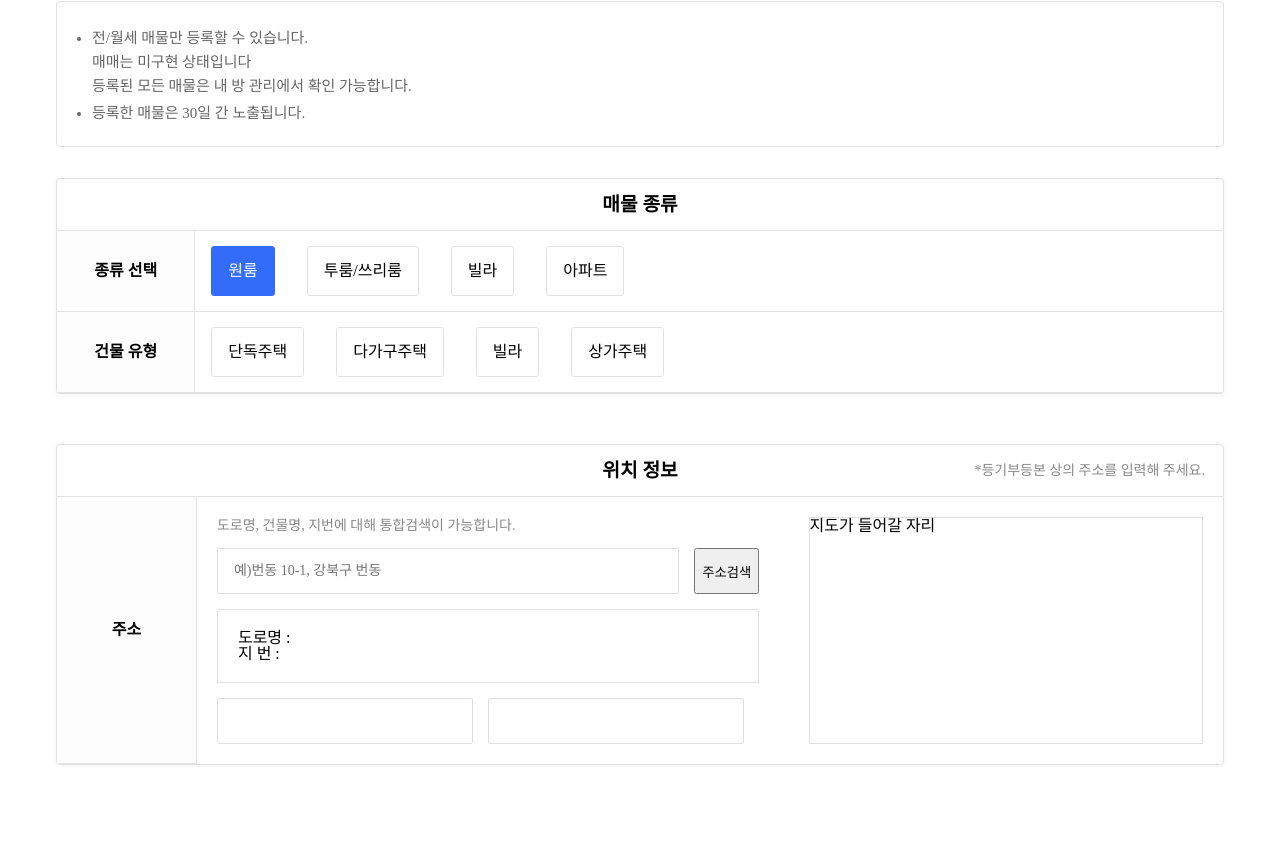
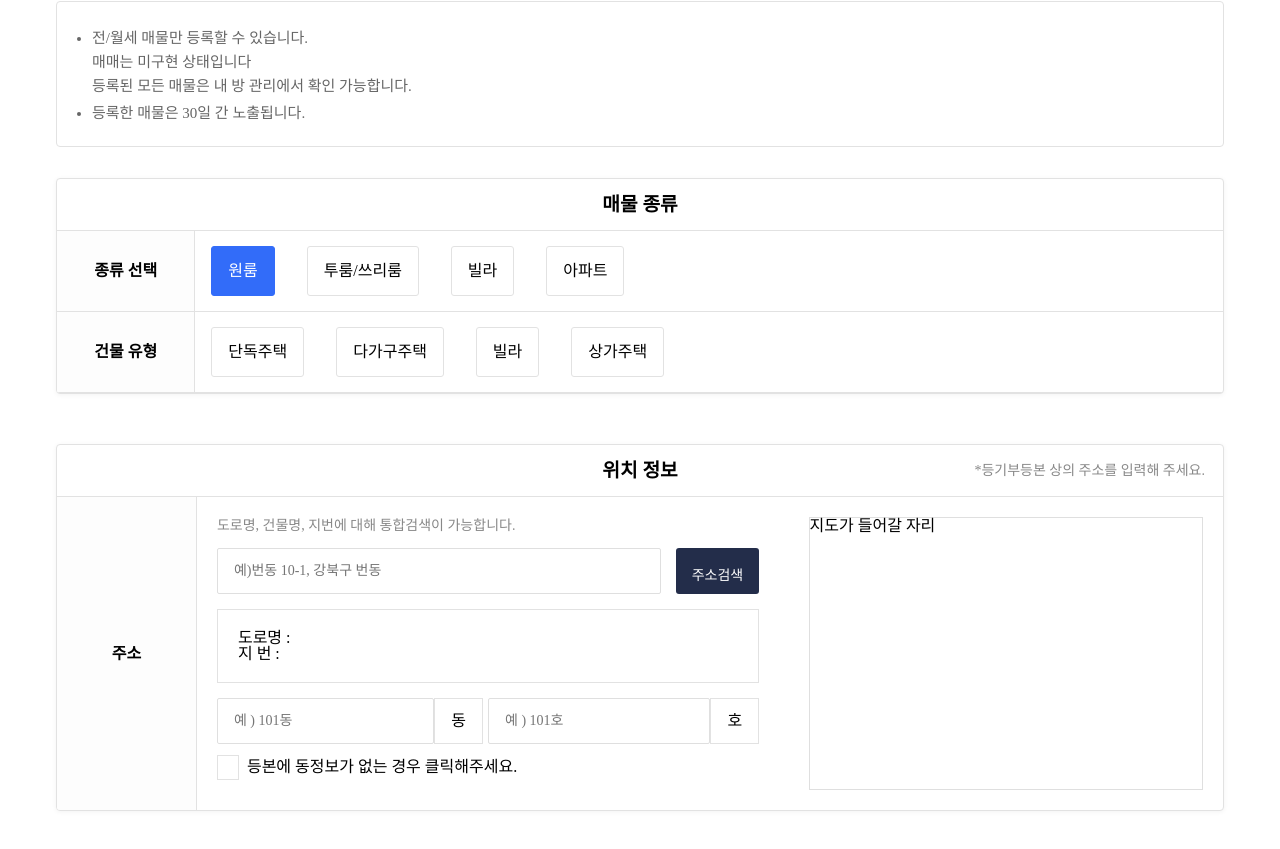
Before and after one commit to 0teklee/Poomuh-front, a React (Create React App) app: page /manage/form in a window 1280 px wide. Shown: the part 293-1142 px from the top of the page. Before the commit the page ends 1108 px from the top, so only its background shows below. Built offline with nearby package versions, Linux system fonts and the light colour scheme; a web font is replaced by a local one.

Commit message:
[ADD] 위치정보 컴포넌트 레이아웃 추가

```diff
--- a/package.json
+++ b/package.json
@@ -9,6 +9,7 @@
     "react": "^18.0.0",
     "react-daum-postcode": "^3.0.1",
     "react-dom": "^18.0.0",
+    "react-icons": "^4.3.1",
     "react-router-dom": "^6.3.0",
     "react-scripts": "5.0.1",
     "styled-components": "^5.3.5",
--- a/src/pages/manage-form/ManageFormAddress.js
+++ b/src/pages/manage-form/ManageFormAddress.js
@@ -1,8 +1,13 @@
-import React from 'react';
+import React, { useState } from 'react';
+import { BsCheck } from 'react-icons/bs';
 import styled from 'styled-components';
 import DaumPostcode from 'react-daum-postcode';
 
 function ManageFormAddress() {
+  const [check, setCheck] = useState(false);
+  const handleCheck = e => {
+    setCheck(prev => !prev);
+  };
   return (
     <Wrapper>
       <Title>
@@ -19,10 +24,7 @@ function ManageFormAddress() {
               도로명, 건물명, 지번에 대해 통합검색이 가능합니다.
             </SearchNotice>
             <SearchAddressBox>
-              <TextInput
-                placeholder="예)번동 10-1, 강북구 번동"
-                marginRight="15px"
-              />
+              <TextInput placeholder="예)번동 10-1, 강북구 번동" />
               <ButtonInput value="주소검색" />
             </SearchAddressBox>
             <BorderBox>
@@ -30,9 +32,26 @@ function ManageFormAddress() {
               <div>지 번 : </div>
             </BorderBox>
             <FlexDiv>
-              <TextInput />
-              <TextInput />
+              <FlexDiv check={check}>
+                <TextInput placeholder="예 ) 101동" check={check} />
+                <DetailAdressBox marginRight="5px">동</DetailAdressBox>
+              </FlexDiv>
+              <FlexDiv width={check}>
+                <TextInput placeholder="예 ) 101호" />
+                <DetailAdressBox>호</DetailAdressBox>
+              </FlexDiv>
             </FlexDiv>
+            <Input>
+              <div className="inputCheckbox" onClick={handleCheck}>
+                <input id="inputCheck" type="checkbox" checked={check} />
+                <label htmlFor="inputCheck">
+                  <BsCheck size="20px" color="#fff" />
+                </label>
+                <p className="notice">
+                  등본에 동정보가 없는 경우 클릭해주세요.
+                </p>
+              </div>
+            </Input>
           </InputInnerWrapper>
 
           <MapWrapper>지도가 들어갈 자리</MapWrapper>
@@ -79,7 +98,6 @@ const RowHead = styled.div`
   justify-content: center;
   width: 12%;
   text-align: center;
-  border-bottom: 1px solid rgb(226, 226, 226);
   border-right: 1px solid rgb(226, 226, 226);
   background: #fdfdfd;
 `;
@@ -93,7 +111,9 @@ const AddressInputWrapper = styled.div`
 `;
 
 const FlexDiv = styled.div`
-  display: flex;
+  display: ${props => (props.check ? 'none' : 'flex')};
+  width: ${props => (props.width ? '' : '100%')};
+  align-items: center;
 `;
 
 const InputInnerWrapper = styled.div`
@@ -121,12 +141,35 @@ const BorderBox = styled.div`
   border: 1px solid rgb(226, 226, 226);
 `;
 
+const Input = styled.div`
+  .inputCheckbox {
+    margin: 15px 0px;
+    position: relative;
+    cursor: pointer;
+    input[type='checkbox'] {
+      display: none;
+    }
+    .notice {
+      display: inline-block;
+      margin-left: 30px;
+    }
+    label {
+      border: 1px solid rgb(226, 226, 226);
+      position: absolute;
+      bottom: -5px;
+    }
+    input[type='checkbox']:checked + label {
+      background: rgb(50, 108, 249);
+    }
+  }
+`;
+
 const TextInput = styled.input.attrs(props => ({
   type: 'text',
   name: props.name,
 }))`
   display: inline-block;
-  margin-right: 15px;
+  margin-right: ${props => props.marginRight};
   width: 100%;
   height: 46px;
   padding: 0px 16px;
@@ -134,12 +177,39 @@ const TextInput = styled.input.attrs(props => ({
   font-size: 14px;
   border: 1px solid rgb(223, 223, 223);
   border-radius: 2px;
+  &:focus {
+    outline: none;
+    border: 1px solid rgb(50, 108, 249);
+  }
+`;
+
+const DetailAdressBox = styled.div`
+  display: flex;
+  height: 46px;
+  margin-right: ${props => props.marginRight};
+  padding: 0px 16px;
+  border: 1px solid rgb(226, 226, 226);
+  align-items: center;
 `;
 
 const ButtonInput = styled.input.attrs(props => ({
   type: 'button',
   name: props.name,
-}))``;
+}))`
+  -webkit-box-flex: 1;
+  flex-grow: 1;
+  margin-left: 15px;
+  height: 46px;
+  vertical-align: middle;
+  color: rgb(255, 255, 255);
+  font-size: 14px;
+  font-weight: 500;
+  padding: 1rem;
+  border: 0px;
+  border-radius: 3px;
+  background-color: rgb(35, 45, 74);
+  cursor: pointer;
+`;
 
 const MapWrapper = styled.div`
   width: 40%;
```
Also changed, not shown: 1 other file (tests, documents, lock files or other folders).
